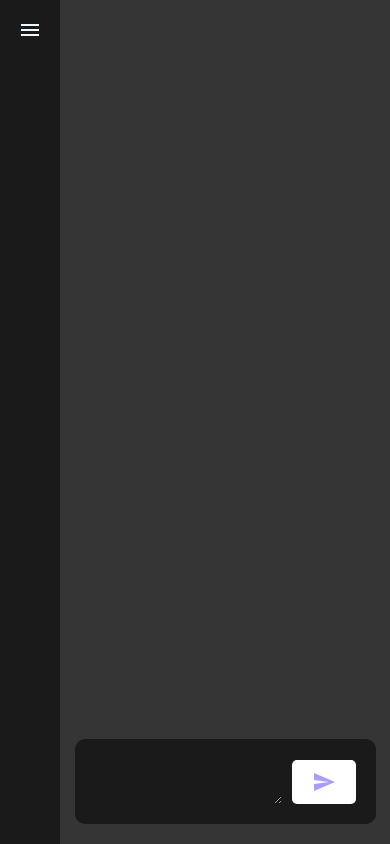
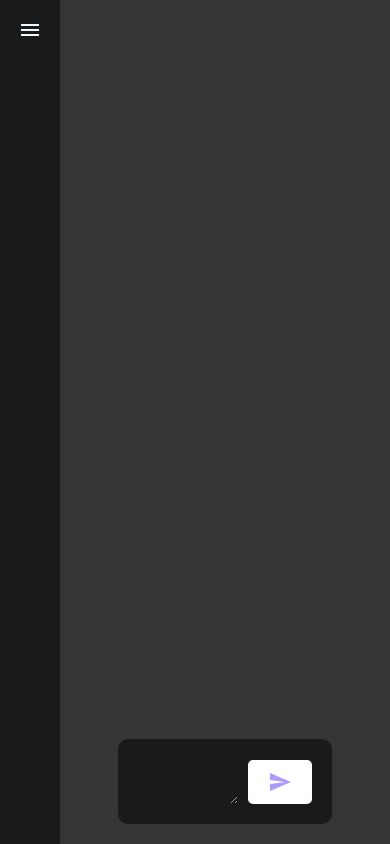
Before and after one commit to bsaptyadeep/data-matter, a React (Create React App) app: page /chat in a window 390 px wide. Built offline with nearby package versions, Linux system fonts and the light colour scheme; sample sign-in values are in the browser's storage.

Commit message:
responsive chat done

```diff
--- a/src/features/features/ChatApp/styles.module.css
+++ b/src/features/features/ChatApp/styles.module.css
@@ -110,8 +110,4 @@
     .chatContent {
         width: 100%;
     }
-
-    .inputPromptContainer {
-        width: 90%;
-    }
 }
```
